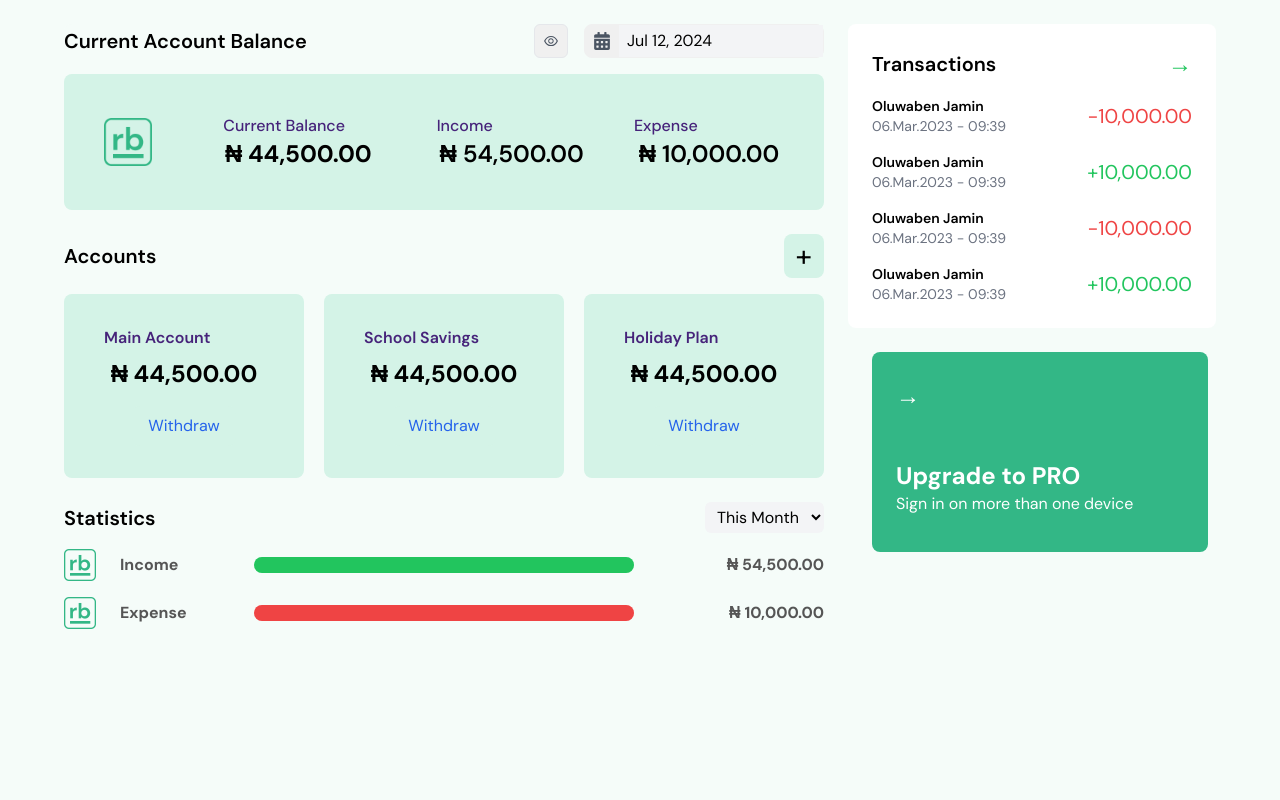
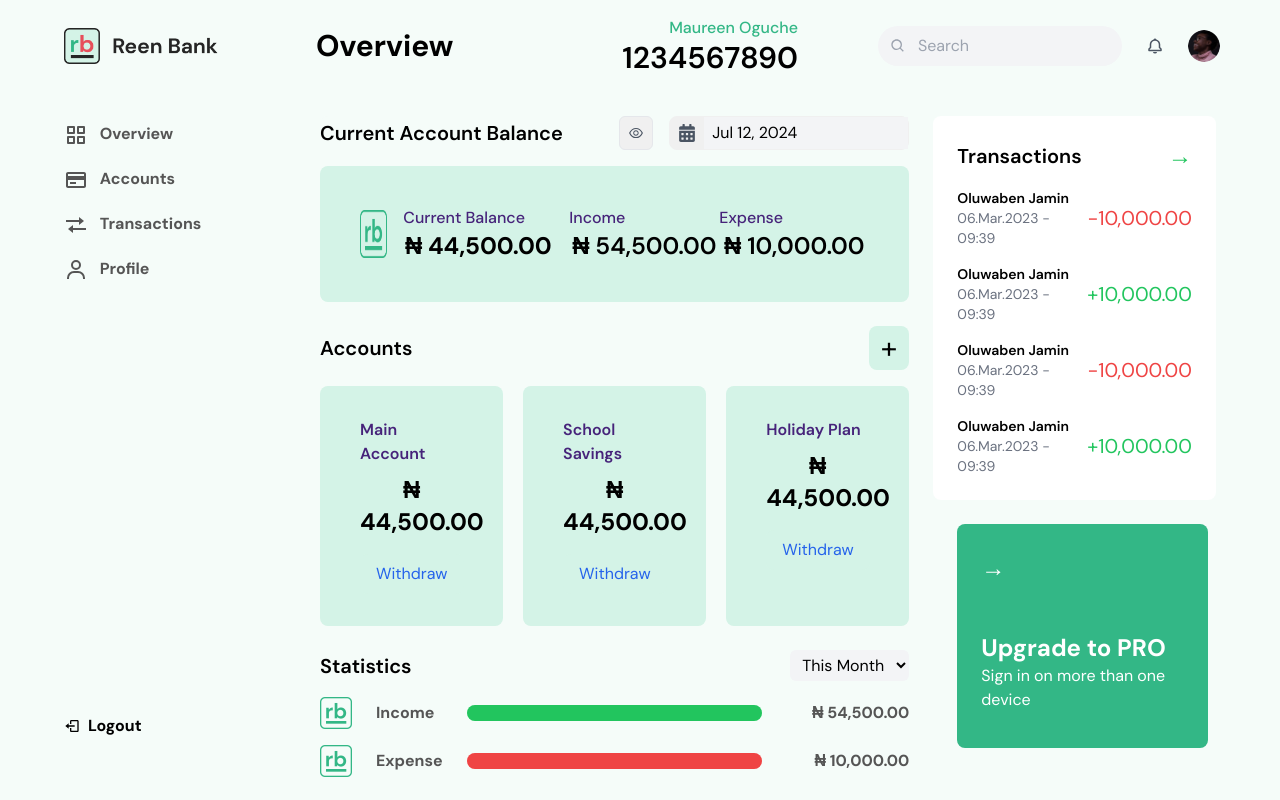
Before and after one commit to BijayX/Bankapp, a React (Vite) app: page /page-dashboard in a window 1280 px wide. Built offline with nearby package versions, Linux system fonts and the light colour scheme.

Commit message:
adding features

```diff
--- a/src/App.tsx
+++ b/src/App.tsx
@@ -1,39 +1,31 @@
-import { Route, Routes, useLocation } from "react-router-dom";
+import { Route, Routes } from "react-router-dom";
 import LandingPages from "./pages/LandingPages";
 import Login from "./pages/auth/Login/Login";
 import Register from "./pages/auth/Register/Register";
 import EmailVerification from "./pages/auth/Verification/EmailVerification";
+import Profile from "./pages/Profile/Profile";
+import Account from "./pages/Accounts/Account";
+import Layout from "./components/Loyout";
 import Dashboard from "./pages/Dasboard/Dashboard";
-import Profile from "./pages/Profile/Profile";
-import Sidebar from "./components/Siderbar/Siderbar";
-import Navbar from "./components/Navbar/Navbar";
-import Account from "./pages/Accounts/Account";
 import TranscationsPage from "./pages/Transcations/TranscationsPage";
+import NotFound from "./pages/NotFound/Notfound";
+
 
 const App = () => {
-  const location = useLocation();
-
-  const isDashboardOrProfile = location.pathname === '/page-Dashboard' || location.pathname === '/profile' || location.pathname === '/accounts' || location.pathname ==='/transcations';
-
   return (
-    <div className="flex h-screen px-10 bg-bgcolor ">
-      {isDashboardOrProfile && <Sidebar />}
-      <div className={`flex-1 flex flex-col overflow-hidden ${isDashboardOrProfile}`}>
-        {isDashboardOrProfile && <Navbar />}
-        <main className="flex-1 overflow-x-hidden overflow-y-auto  p-6">
     <Routes>
       <Route path="/" element={<LandingPages />} />
       <Route path="/auth/login" element={<Login />} />
       <Route path="/auth/register" element={<Register />} />
       <Route path="/auth/verify" element={<EmailVerification />} />
-            <Route path="/page-Dashboard" element={<Dashboard />} />
+      <Route element={<Layout />}>
+        <Route path="/page-dashboard" element={<Dashboard />} />
         <Route path="/profile" element={<Profile />} />
         <Route path="/accounts" element={<Account />} />
-            <Route path="/transcations" element={<TranscationsPage />} />
+        <Route path="/page-transcations" element={<TranscationsPage />} />
+      </Route>
+      <Route path="*" element={<NotFound />} />
     </Routes>
-        </main>
-      </div>
-    </div>
   );
 };
 
--- /dev/null
+++ b/src/components/Loyout.tsx
@@ -0,0 +1,20 @@
+import { Outlet } from "react-router-dom";
+import Sidebar from "./Siderbar/Siderbar";
+import Navbar from "./Navbar/Navbar";
+
+
+const Layout = () => {
+  return (
+    <div className="flex h-screen px-10 bg-bgcolor">
+      <Sidebar />
+      <div className="flex-1 flex flex-col overflow-hidden">
+        <Navbar />
+        <main className="flex-1 overflow-x-hidden overflow-y-auto p-6">
+          <Outlet />
+        </main>
+      </div>
+    </div>
+  );
+};
+
+export default Layout;
--- a/src/components/Siderbar/Siderbar.tsx
+++ b/src/components/Siderbar/Siderbar.tsx
@@ -1,10 +1,27 @@
-import React from 'react';
+import React, { useEffect, useState } from 'react';
 import { BiGridAlt, BiCreditCard, BiTransfer, BiUser, BiLogOut } from 'react-icons/bi';
 import logo from "../../assets/logo.png";
-import { useNavigate } from 'react-router-dom';
+import { useNavigate, useLocation } from 'react-router-dom';
 
 const Sidebar: React.FC = () => {
-  const navigate = useNavigate()
+  const [activeLink, setActiveLink] = useState("");
+  const location = useLocation();
+  const navigate = useNavigate();
+
+  useEffect(() => {
+    if (location.pathname === "/page-Dashboard") {
+      setActiveLink("page-Dashboard");
+    } else if (location.pathname === "/accounts") {
+      setActiveLink("accounts");
+    } else if (location.pathname === "/page-transcations") {
+      setActiveLink("page-transcations");
+    } else if (location.pathname === "/profile") {
+      setActiveLink("profile");
+    } else {
+      setActiveLink(""); // Reset active link if none matches
+    }
+  }, [location.pathname]);
+
   return (
     <div className="bg-bgcolor w-64 flex flex-col justify-between py-7 px-2 absolute inset-y-0 left-0 transform -translate-x-full md:relative md:translate-x-0 transition duration-200 ease-in-out">
       <div>
@@ -12,26 +29,38 @@ const Sidebar: React.FC = () => {
           <img src={logo} alt="Reen Bank" className="h-9 w-15" />
         </div>
         <nav className="py-12">
-          <a onClick={()=>navigate("/page-Dashboard")} className="block py-2.5 px-4   text-txtcol font-bold transition duration-200 hover:text-bg-gcolor">
+          <a
+            onClick={() => navigate("/page-Dashboard")}
+            className={`block py-2.5 px-4 text-txtcol font-bold transition duration-200 ${activeLink === "page-Dashboard" ?  "text-sidecol" : ""} `}
+          >
             <BiGridAlt className="inline-block mr-2 text-2xl" /> Overview
           </a>
-          <a onClick={()=>navigate("/accounts")} className="block py-2.5 px-4 rounded text-txtcol transition font-bold duration-200  hover:text-bg-gcolor">
+          <a
+            onClick={() => navigate("/accounts")}
+            className={`block py-2.5 px-4 text-txtcol font-bold transition duration-200 ${activeLink === "accounts" ? "text-sidecol" : ""}`}
+          >
             <BiCreditCard className="inline-block mr-2 text-2xl" /> Accounts
           </a>
-          <a onClick={()=>navigate("/transcations")} className="block py-2.5 px-4 rounded text-txtcol transition font-bold duration-200  hover:text-bg-gcolor">
+          <a
+            onClick={() => navigate("/page-transcations")}
+            className={`block py-2.5 px-4 text-txtcol font-bold transition duration-200 ${activeLink === "page-transcations" ? "text-sidecol" : ""} `}
+          >
             <BiTransfer className="inline-block mr-2 text-2xl" /> Transactions
           </a>
-          <a onClick={()=>navigate("/profile")} className="block py-2.5 px-4 rounded text-txtcol transition duration-200 font-bold hover:text-bg-gcolor">
+          <a
+            onClick={() => navigate("/profile")}
+            className={`block py-2.5 px-4 text-txtcol font-bold transition duration-200 ${activeLink === "profile" ? "text-sidecol" : ""}`}
+          >
             <BiUser className="inline-block mr-2 text-2xl" /> Profile
           </a>
         </nav>
       </div>
       <div className="py-6 mr-6">
-        <button className="flex items-center py-2.5 px-4 w-full rounded transition duration-200 hover:bg-red-500 hover:text-white">
+        <button className="flex items-center py-2.5 px-4 w-full font-bold rounded transition duration-200  hover:text-red-500">
           <BiLogOut className="inline-block mr-2" /> Logout
         </button>
       </div>
-      </div>
+    </div>
   );
 };
 
--- a/src/components/TransactionsList.tsx
+++ b/src/components/TransactionsList.tsx
@@ -1,6 +1,8 @@
 import React from 'react';
+import { useNavigate } from 'react-router-dom';
 
 const TransactionsList: React.FC = () => {
+  const navigate = useNavigate()
   const transactions = [
     { name: 'Oluwaben Jamin', date: '06.Mar.2023 - 09:39', amount: '-10,000.00' },
     { name: 'Oluwaben Jamin', date: '06.Mar.2023 - 09:39', amount: '+10,000.00' },
@@ -12,7 +14,7 @@ const TransactionsList: React.FC = () => {
     <div className="bg-white rounded-lg p-6 mb-6">
       <div className="flex justify-between items-center mb-4">
         <h2 className="text-xl font-semibold">Transactions</h2>
-        <button className="text-green-500 hover:text-green-600 text-2xl ">→</button>
+        <button onClick={()=>navigate("/page-transcations")} className="text-green-500 hover:text-green-600 text-2xl ">→</button>
       </div>
       <div className="space-y-4">
         {transactions.map((transaction, index) => (
--- a/src/components/Transcations.tsx
+++ b/src/components/Transcations.tsx
@@ -1,5 +1,6 @@
 import React from 'react';
 import { FaPlus, FaMinus } from 'react-icons/fa';
+import { useNavigate } from 'react-router-dom';
 
 interface Transaction {
   id: number;
@@ -10,7 +11,12 @@ interface Transaction {
   status: 'Pending' | 'Completed' | 'Canceled';
 }
 
-const Transactions: React.FC = () => {
+interface TransactionsProps {
+  showHeader?: boolean;
+}
+
+const Transactions: React.FC<TransactionsProps> = ({ showHeader = true }) => {
+  const navigate = useNavigate()
   const transactions: Transaction[] = [
     { id: 1, name: "Oluwaben Jamin", type: "Bank Transfer", date: "06.Mar.2023 - 09:39", amount: -10000.00, status: "Pending" },
     { id: 2, name: "Oluwaben Jamin", type: "Direct Pay", date: "06.Mar.2023 - 09:39", amount: 10000.00, status: "Completed" },
@@ -30,15 +36,17 @@ const Transactions: React.FC = () => {
 
   return (
     <div className="mr-2">
+      {showHeader && (
         <div className="flex justify-between items-center mb-4">
           <h2 className="text-xl font-bold">Transactions</h2>
-        <a href="#" className="text-green-500 flex items-center">
+          <a onClick={()=>navigate("/page-transcations")} className="text-green-500 flex items-center">
             View All
             <svg className="w-4 h-4 ml-1" fill="none" stroke="currentColor" viewBox="0 0 24 24" xmlns="http://www.w3.org/2000/svg">
               <path strokeLinecap="round" strokeLinejoin="round" strokeWidth="2" d="M9 5l7 7-7 7"></path>
             </svg>
           </a>
         </div>
+      )}
       <div className="space-y-4">
         {transactions.map((transaction) => (
           <div key={transaction.id} className="flex items-center justify-between border-b pb-2 mb-2">
--- /dev/null
+++ b/src/pages/NotFound/Notfound.tsx
@@ -0,0 +1,20 @@
+import React from 'react';
+import { Link } from 'react-router-dom';
+
+const NotFound: React.FC = () => {
+  return (
+    <div className="min-h-screen flex flex-col items-center justify-center bg-[#f5fcf9]">
+      <h1 className="text-6xl font-bold text-bg-gcolor mb-4">404</h1>
+      <h2 className="text-2xl font-medium text-[#8C8C8C] mb-4">Page Not Found</h2>
+      <p className="text-[#555555] mb-8">Sorry, the page you're looking for doesn't exist.</p>
+      <Link
+        to="/"
+        className="bg-bg-gcolor text-white py-2 px-4 rounded-md hover:bg-[#288F69] transition duration-200"
+      >
+        Go to Home
+      </Link>
+    </div>
+  );
+};
+
+export default NotFound;
--- /dev/null
+++ b/src/pages/auth/ResetPassword.tsx
@@ -0,0 +1,31 @@
+import React from 'react';
+import { HiOutlineMail } from "react-icons/hi";
+
+import Input from '../../components/Input/Input';
+
+const ResetPassword: React.FC = () => {
+  return (
+    <div className="fixed inset-0 z-50 flex items-center justify-center bg-gray-800 bg-opacity-50">
+      <div className="bg-white shadow-md rounded-2xl p-8 w-1/3">
+        <h1 className="text-3xl font-bold mb-4 text-bg-gcolor text-center">Reset Password</h1>
+        <form>
+          <Input
+            id="email"
+            label="Email"
+            type="email"
+            placeholder="Enter your Email"
+            icon={HiOutlineMail}
+          />
+          <button
+            type="submit"
+            className="w-full bg-bg-gcolor text-white py-2 rounded-md hover:bg-[#288F69] transition duration-200 mt-4"
+          >
+            Reset Password
+          </button>
+        </form>
+      </div>
+    </div>
+  );
+}
+
+export default ResetPassword;
--- a/tailwind.config.js
+++ b/tailwind.config.js
@@ -19,7 +19,8 @@ export default {
         'blueis':'#46237A',
         'txtcol':'#555555',
         'bgcol':'#8A8A8A',
-        'bgcolor':'#f5fcf9'
+        'bgcolor':'#f5fcf9',
+        'sidecol':'#32c48c'
 
       },
       borderRadius: {
```
Also changed, not shown: src/pages/Profile/Profile.tsx (+12 -1 lines), src/pages/Transcations/TranscationsPage.tsx (+6 -5 lines), src/pages/auth/OtPModal.tsx (added, +76 -0 lines). Lines whose indentation alone changed are shown as unchanged.
